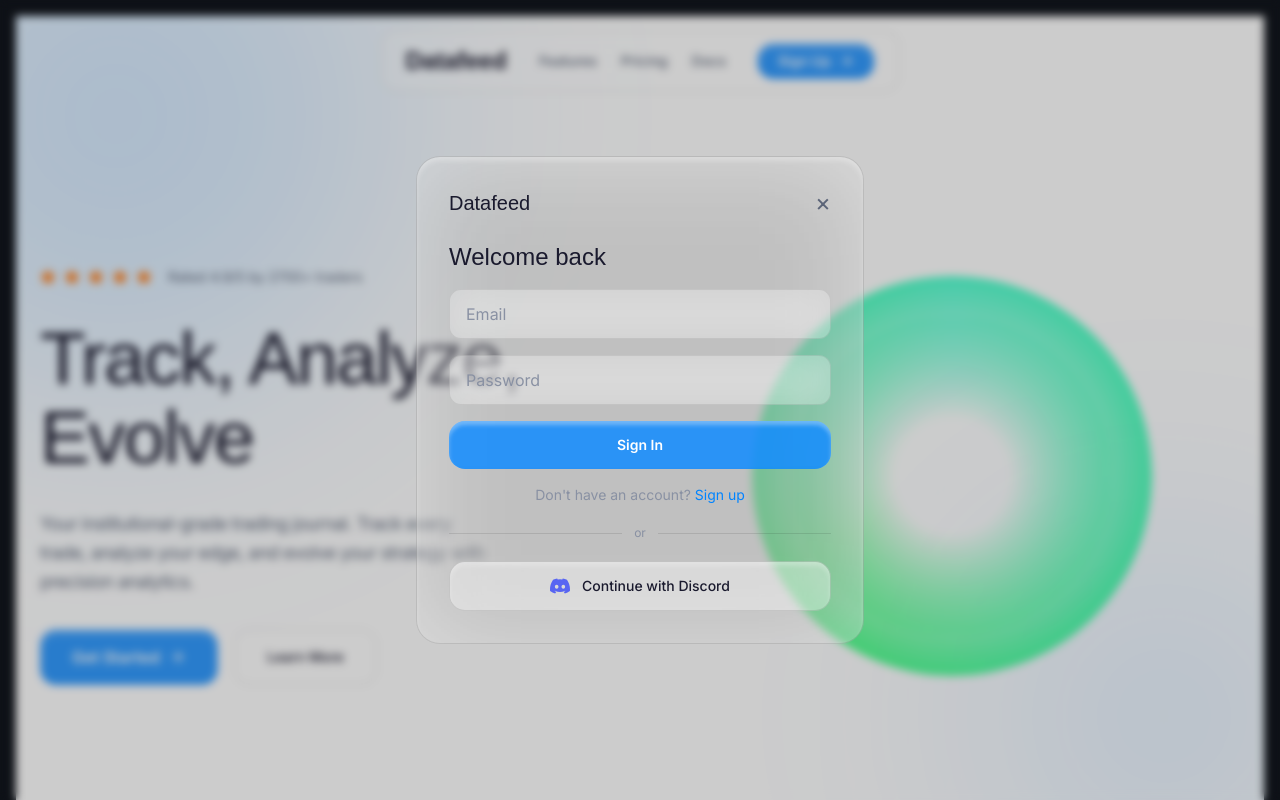
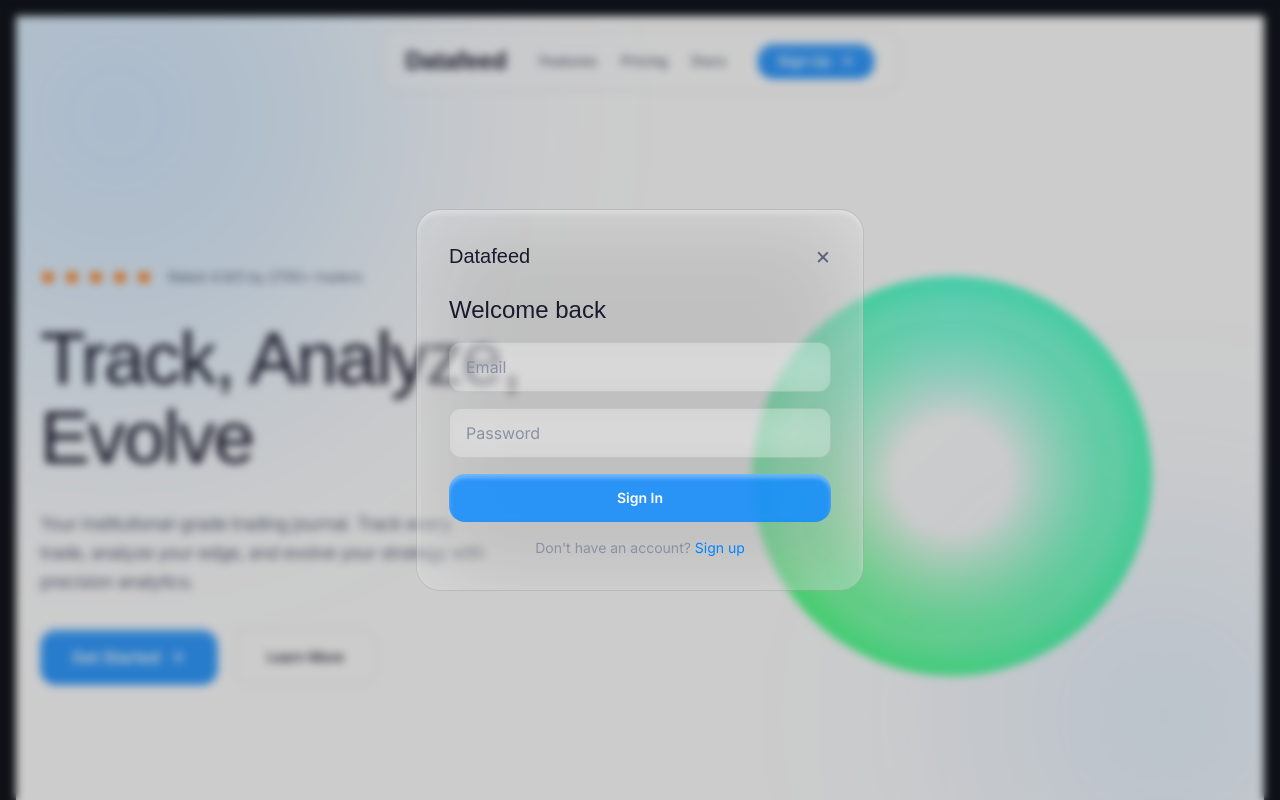
Before and after one commit to APFLOQ/Datafeed-, a React (Vite) app: page / in a window 1280 px wide. Both pictures are taken after a click on the button "Sign Up". Shown: the top 800 px of the page. Built offline with nearby package versions, Linux system fonts and the light colour scheme; a web font is replaced by a local one.

Commit message:
fix: remove Discord login (pending OAuth setup), keep email auth only

```diff
--- a/src/pages/AuthPage.jsx
+++ b/src/pages/AuthPage.jsx
@@ -1,9 +1,8 @@
 import { useAuth } from '../hooks/useAuth';
 import LoginForm from '../components/Auth/LoginForm';
-import DiscordButton from '../components/Auth/DiscordButton';
 
 export default function AuthPage({ onClose }) {
-  const { signInWithEmail, signUpWithEmail, signInWithDiscord } = useAuth();
+  const { signInWithEmail, signUpWithEmail } = useAuth();
 
   return (
     <div className="fixed inset-0 z-50 flex items-center justify-center bg-black/20 backdrop-blur-sm" onClick={onClose}>
@@ -14,14 +13,6 @@
         </div>
 
         <LoginForm onEmailSignIn={signInWithEmail} onEmailSignUp={signUpWithEmail} />
-
-        <div className="flex items-center gap-3 my-5">
-          <div className="flex-1 h-px bg-glass-border" />
-          <span className="text-text-faint text-xs">or</span>
-          <div className="flex-1 h-px bg-glass-border" />
-        </div>
-
-        <DiscordButton onLogin={signInWithDiscord} />
       </div>
     </div>
   );
```
